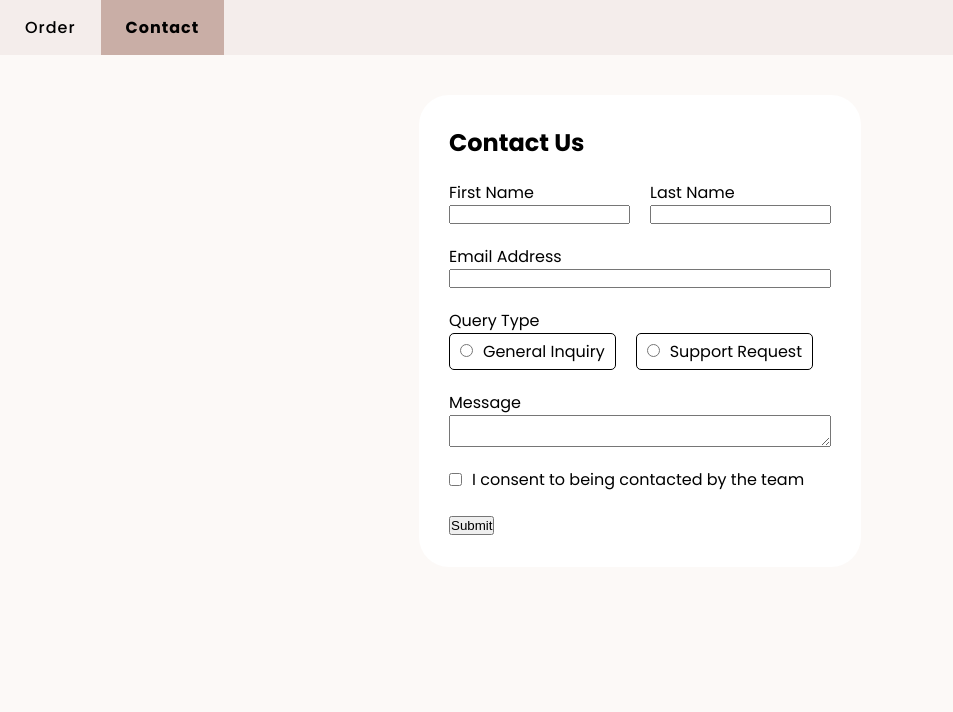
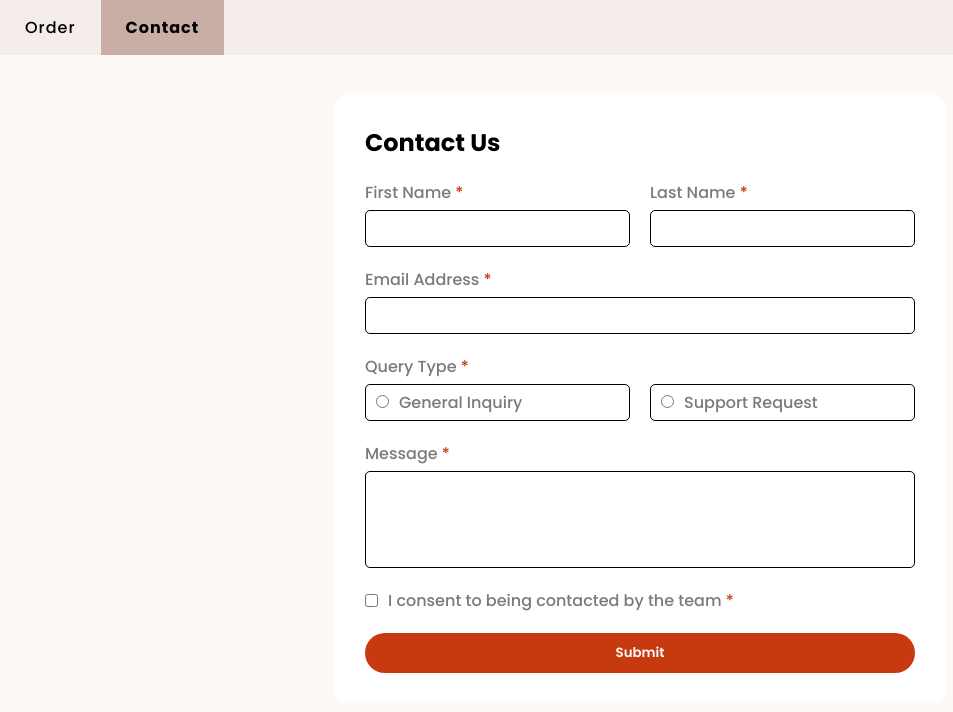
Before and after one commit to yjuwaheer/Playwright_Demo, an Angular app: page /contact in a window 1280 px wide. Shown: the top 712 px of the page, without its empty margins (0-953 px from the left). Built offline with nearby package versions, Linux system fonts and the light colour scheme.

Commit message:
Added styles for contact page

```diff
--- a/src/app/contact/contact.component.html
+++ b/src/app/contact/contact.component.html
@@ -3,22 +3,22 @@
 
   <div class="row row-1">
     <div class="field">
-      <label>First Name</label>
+      <label>First Name <span>*</span></label>
       <input type="text" />
     </div>
     <div class="field">
-      <label>Last Name</label>
+      <label>Last Name <span>*</span></label>
       <input type="text" />
     </div>
   </div>
 
   <div class="row">
-    <label>Email Address</label>
+    <label>Email Address <span>*</span></label>
     <input type="text" />
   </div>
 
   <div class="row">
-    <label>Query Type</label>
+    <label>Query Type <span>*</span></label>
     <div class="row-3">
       <div class="radio-field">
         <input type="radio" id="general-inquiry" value="General Inquiry" />
@@ -32,13 +32,13 @@
   </div>
 
   <div class="row">
-    <label>Message</label>
-    <textarea></textarea>
+    <label>Message <span>*</span></label>
+    <textarea rows="5"></textarea>
   </div>
 
   <div class="row row-5">
-    <input type="checkbox" />
-    <label>I consent to being contacted by the team</label>
+    <input type="checkbox" id="consent" />
+    <label for="consent">I consent to being contacted by the team <span>*</span></label>
   </div>
 
   <button id="submit">Submit</button>
--- a/src/app/contact/contact.component.scss
+++ b/src/app/contact/contact.component.scss
@@ -1,7 +1,8 @@
 .content {
   background-color: white;
   padding: 30px;
-  border-radius: 30px;
+  border-radius: 10px;
+  min-width: 550px;
 
   .row {
     display: flex;
@@ -19,11 +20,12 @@
       gap: 20px;
 
       .radio-field {
+        width: 50%;
         border: 1px solid black;
         border-radius: 5px;
         padding: 5px 10px;
 
-        input {
+        input[type="radio"] {
           margin-right: 10px;
         }
       }
@@ -32,14 +34,61 @@
     &.row-5 {
       flex-direction: row;
 
-      input {
+      input[type="checkbox"] {
         margin-right: 10px;
+
+        + label {
+          margin-bottom: 0px;
+        }
       }
     }
 
     .field {
       display: flex;
       flex-direction: column;
+      width: 50%;
+    }
+
+    label {
+      margin-bottom: 5px;
+      font-weight: 500;
+      color: rgb(122, 122, 122);
+
+      span {
+        font-size: 1rem;
+        color: var(--red);
+      }
+    }
+
+    input[type="text"] {
+      padding: 10px;
+      border-radius: 5px;
+      outline: none;
+      border: 1px solid black;
+    }
+
+    textarea {
+      padding: 10px;
+      border-radius: 5px;
+      outline: none;
+      border: 1px solid black;
+      resize: none;
+    }
+  }
+
+  #submit {
+    width: 100%;
+    font-family: "Poppins";
+    font-weight: 600;
+    padding: 10px 30px;
+    border-radius: 50px;
+    background: var(--red);
+    color: white;
+    border: none;
+
+    &:hover {
+      cursor: pointer;
+      opacity: 0.9;
     }
   }
 }
```
